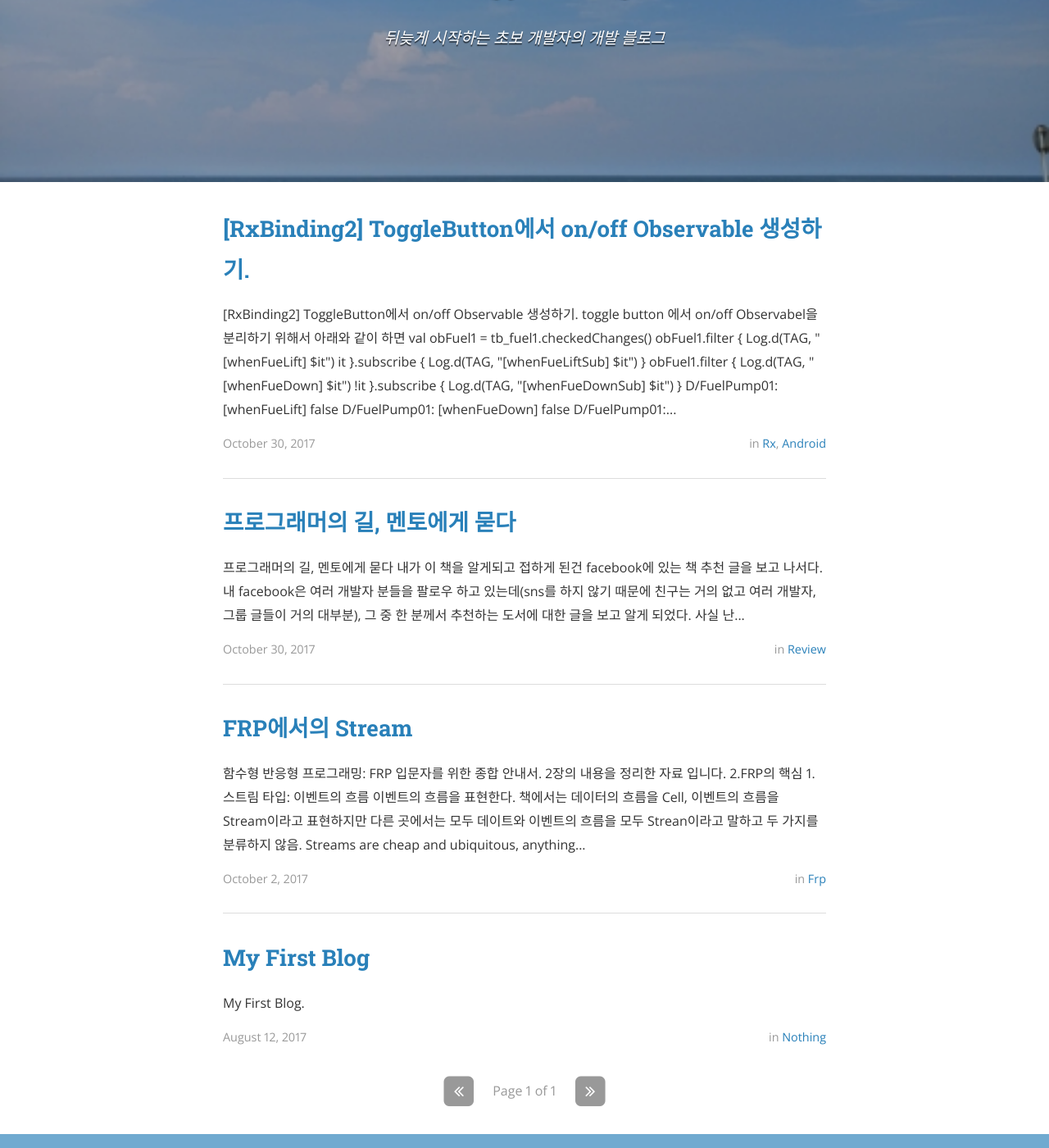
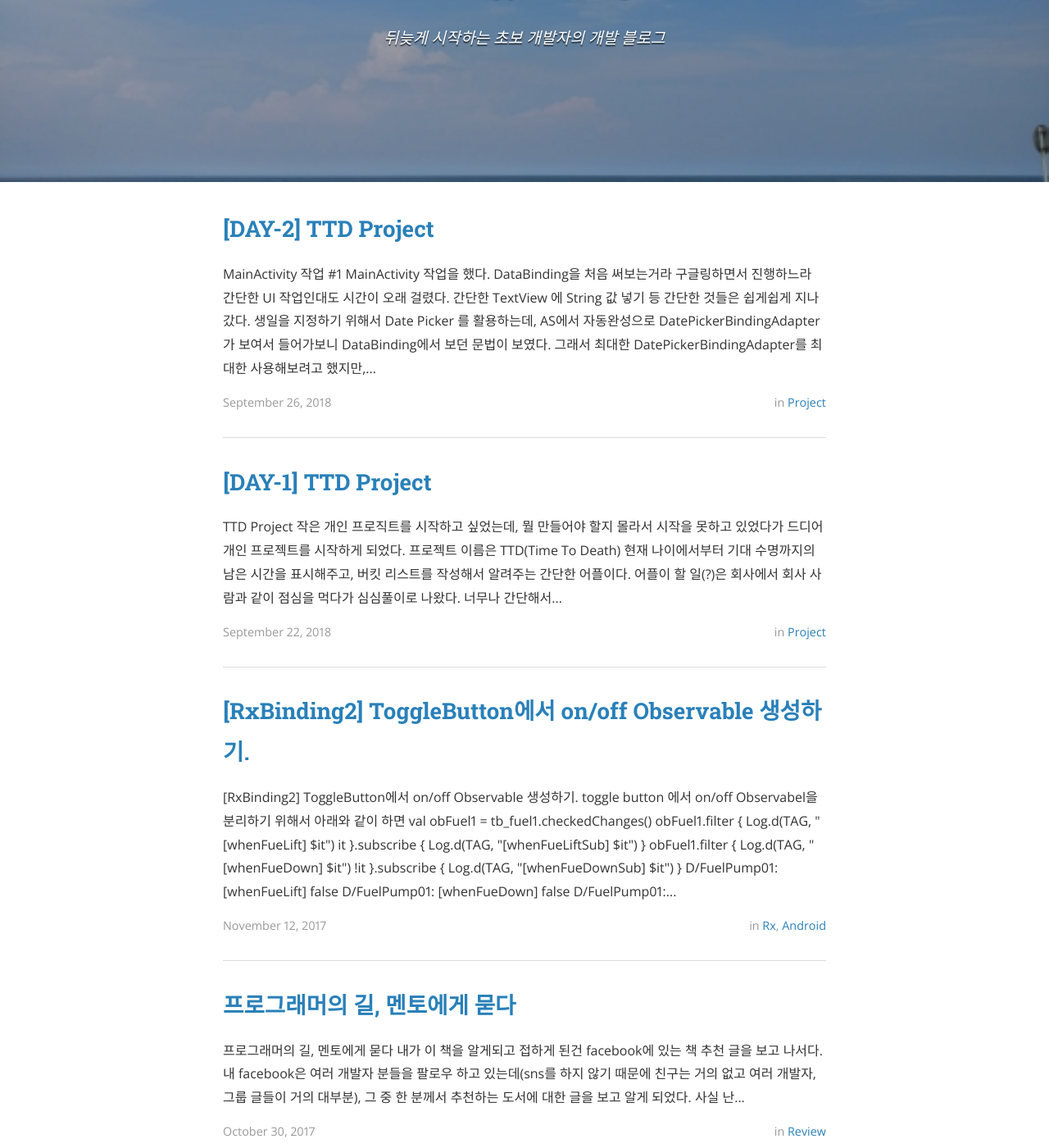
Before and after one commit to yongju-jin/yongju-jin.github.io, a Jekyll site: the page built from index.html, in a window 1280 px wide and 1400 px high, scrolled down 281 px. Shown: the whole window at 82% size. Built offline with Jekyll 4.4.1, drawn with Linux system fonts in a browser that asks for light colours; nearby versions of some CDN libraries; the list of posts is cut into pages by our own code.

Commit message:
blog update for TTD Project day-1, day-2

```diff
--- a/_posts/blog/2017/2017-10-02-FRP-Stream.markdown
+++ b/_posts/blog/2017/2017-10-02-FRP-Stream.markdown
@@ -3,7 +3,7 @@
 title: "FRP에서의 Stream"
 date: 2017-10-02 21:56:59
 author: Yongju Jin
-categories: FRP
+categories: [FRP]
 tag: [FRP, Rx]
 ---
 함수형 반응형 프로그래밍: FRP 입문자를 위한 종합 안내서.
--- /dev/null
+++ b/_posts/blog/2018/2018-09-22-first-ttd.md
@@ -0,0 +1,30 @@
+---
+layout: post
+title: "[DAY-1] TTD Project"
+date: 2018-09-22 21:56:59
+author: Yongju Jin
+categories: project
+tag: [android, project, TTD]
+---
+# TTD Project
+작은 개인 프로직트를 시작하고 싶었는데, 뭘 만들어야 할지 몰라서 시작을 못하고 있었다가
+드디어 개인 프로젝트를 시작하게 되었다.
+
+프로젝트 이름은 `TTD(Time To Death)` 현재 나이에서부터 기대 수명까지의 남은 시간을 표시해주고,
+버킷 리스트를 작성해서 알려주는 간단한 어플이다.
+
+어플이 할 일(?)은 회사에서 회사 사람과 같이 점심을 먹다가 심심풀이로 나왔다.
+
+너무나 간단해서 사용할 기술이 많지는 않을 것으로 예상이 된다.
+그래도 일단 사용하고 싶은 기술은
+ * DataBinding
+ * Coroutine
+위 두가지 기술은 사용해 보고 싶다.
+
+만약 서버가 필요하다면 firebase를 사용할 예정이다.
+
+MVVM 으로 구현할 예정이어서 DataBinding을 사용할 것 같지만,
+Coroutine을 딱히 사용할 곳이 없을지도 모르겠다.
+써야할 곳이 아니더라도 무리해서라도 꼭 써볼생각이다.
+
+오늘은 프로젝트 셋팅을 마쳤고, gitignore 및 github 셋팅까지만 했다.
--- /dev/null
+++ b/_posts/blog/2018/2018-09-26-mainactivity-ttd.md
@@ -0,0 +1,24 @@
+---
+layout: post
+title: "[DAY-2] TTD Project"
+date: 2018-09-26 21:56:59
+author: Yongju Jin
+categories: project
+tag: [android, project, TTD]
+---
+# MainActivity 작업 \#1
+MainActivity 작업을 했다. DataBinding을 처음 써보는거라 구글링하면서 진행하느라 간단한 UI 작업인대도 시간이 오래 걸렸다.
+
+간단한 TextView 에 String 값 넣기 등 간단한 것들은 쉽게쉽게 지나갔다.
+
+생일을 지정하기 위해서 Date Picker 를 활용하는데,
+AS에서 자동완성으로 `DatePickerBindingAdapter`가 보여서 들어가보니
+DataBinding에서 보던 문법이 보였다.
+
+그래서 최대한 `DatePickerBindingAdapter`를 최대한 사용해보려고 했지만, 결국 어떻게 사용한는지
+몰라서 일단 DatePickerDialog을 띄우고 등록한 리스너로 콜백을 받고, 리스너에서 view model를 호출하는 방식으로 구현하였다.
+
+TODO: DatePickerBindingAdapter 사용법 알기.
+
+코드를 수정하다가 DataBinding에 view model 을 넘기는게 안되기 시작했다.
+덕분에 `??` 같은 문법을 배울 수는 있었지만 아직까지 왜 view model을 setting 하는게 안되는지는 모르겠다.
```
Also changed, not shown: _posts/blog/2017/2017-11-12-rxbinding2-togglebutton.markdown (+2 -11 lines).
